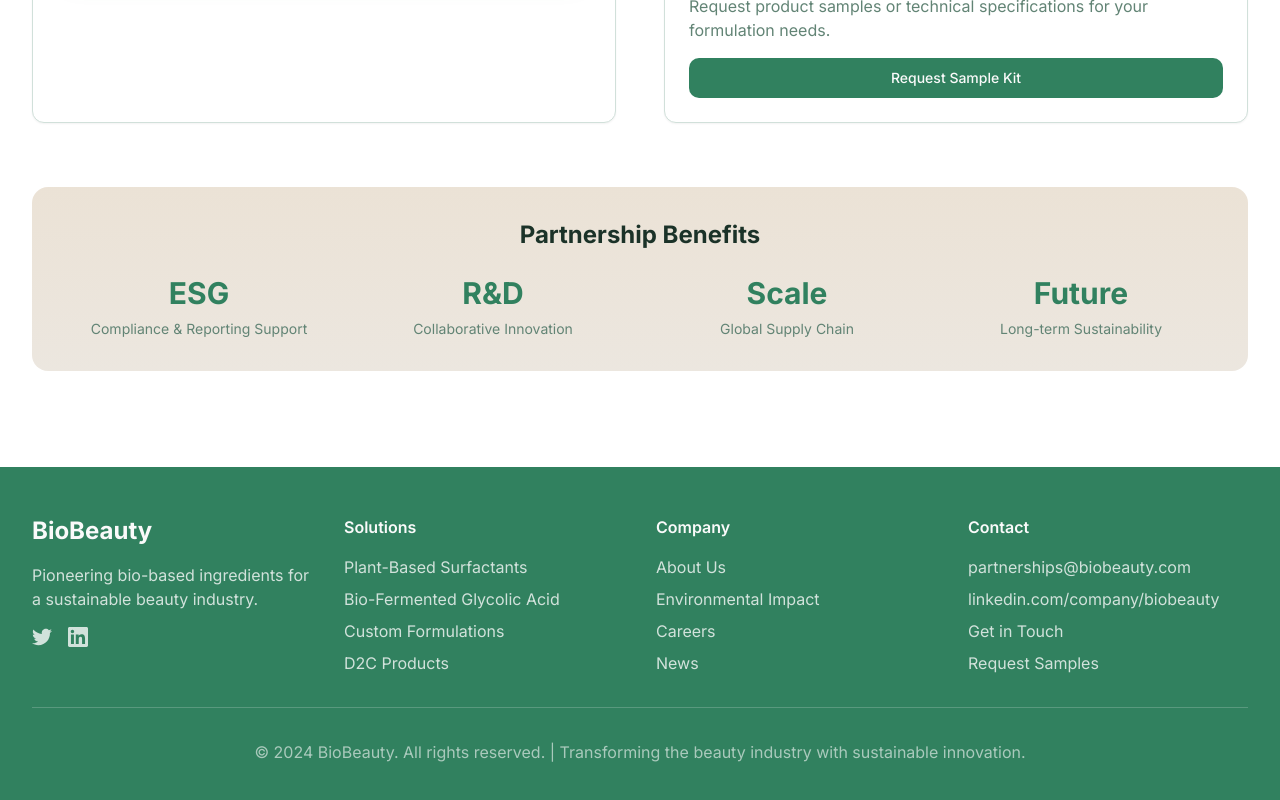
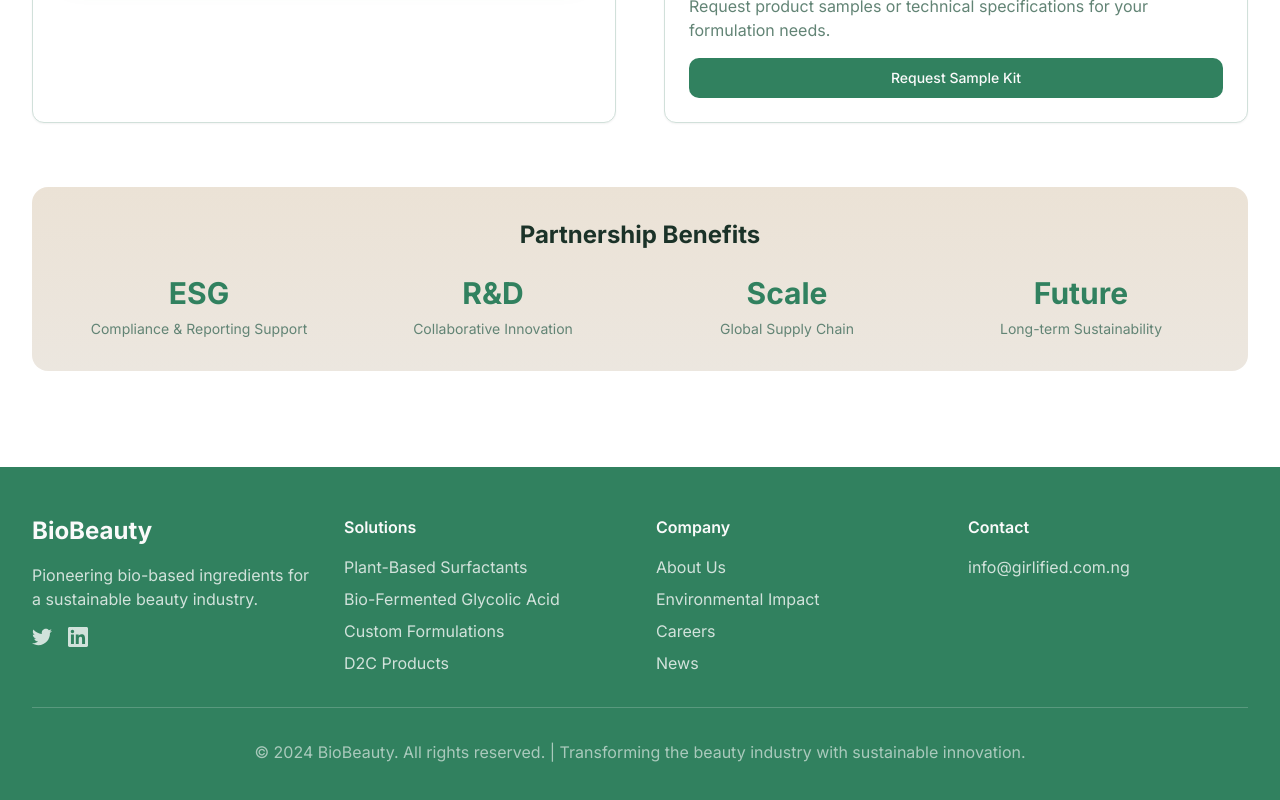
Before and after one commit to livestocx-ng/eco-ethos-labs, a React (Vite) app: page / in a window 1280 px wide. Shown: the part 8737-9537 px from the top of the page. Built offline with nearby package versions, Linux system fonts and the light colour scheme; the HTML template or start-up script is replaced by a standard one.

Commit message:
feat: updated UI setup[2]

```diff
--- a/src/components/Footer.tsx
+++ b/src/components/Footer.tsx
@@ -49,10 +49,9 @@ const Footer = () => {
           <div>
             <h3 className="font-semibold mb-4">Contact</h3>
             <ul className="space-y-2 text-primary-foreground/80">
-              <li>partnerships@biobeauty.com</li>
-              <li>linkedin.com/company/biobeauty</li>
-              <li><a href="#contact" className="hover:text-primary-foreground transition-colors">Get in Touch</a></li>
-              <li><a href="#" className="hover:text-primary-foreground transition-colors">Request Samples</a></li>
+              <li>info@girlified.com.ng</li>
+              {/* <li><a href="#contact" className="hover:text-primary-foreground transition-colors">Get in Touch</a></li>
+              <li><a href="#" className="hover:text-primary-foreground transition-colors">Request Samples</a></li> */}
             </ul>
           </div>
         </div>
```
